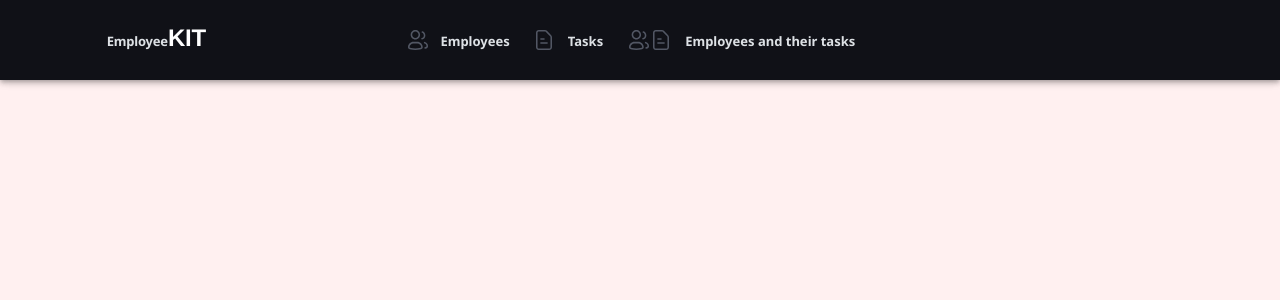
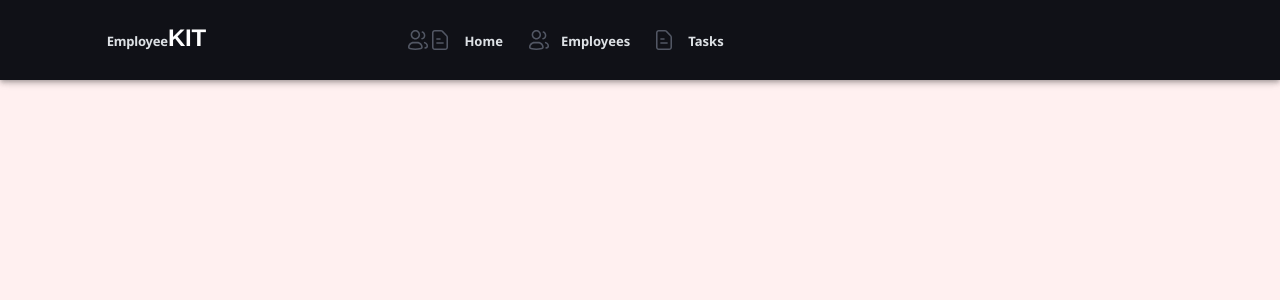
Before and after one commit to justa8866/EmployeesKit, a React (Vite) app: page / in a window 1280 px wide. Shown: the top 300 px of the page. Built offline with nearby package versions, Linux system fonts and the light colour scheme; no server answers; what mui-image would draw is missing.

Commit message:
feat(nav): add href props to nav items

```diff
--- a/src/common/NavItems/NavItems.tsx
+++ b/src/common/NavItems/NavItems.tsx
@@ -1,4 +1,4 @@
-import { IconButton, Link } from '@mui/material'
+import { IconButton } from '@mui/material'
 import { BoxColor, MainBox, Text } from './NavItems.style'
 import React from 'react'
 
@@ -20,7 +20,9 @@ const NavItems = ({ items }: IPropNavItems) => {
           <IconButton edge='start' color='inherit' aria-label='menu'>
             <item.icon />
           </IconButton>
-          <Link href={item.href}><Text variant='h5'>{item.value}</Text></Link>
+          <Text href={item.href} variant='h5'>
+            {item.value}
+          </Text>
         </BoxColor>
       ))}
     </MainBox>
--- a/src/components/Navbar/index.tsx
+++ b/src/components/Navbar/index.tsx
@@ -1,7 +1,7 @@
 import React from 'react'
 import { Box, Grid } from '@mui/material'
+import MenuIcon from '@mui/icons-material/Menu'
 import { NavActionKind, useNav } from './Reducer/NavReducer'
-import MenuIcon from '@mui/icons-material/Menu'
 import LayoutGrid from '../../common/LayoutGrid'
 import {
   BoxMenu,
@@ -12,26 +12,29 @@ import {
   MenuIconButton,
 } from './Navbar.style'
 
-import PeopleAndTasksIcon from '../../assets/PeopleAndTasksIcon'
 import PeopleIcon from '../../assets/PeopleIcon'
 import TasksIcon from '../../assets/TasksIcon'
+import PeopleAndTasksIcon from '../../assets/PeopleAndTasksIcon'
 import Logo from '../../common/Logo'
 import NavItems, { IItemNavElement } from '../../common/NavItems/NavItems'
 import DrawerElement from '../DrawerElement/DrawerElemrent'
+import RoutesList from '../../router/routes'
 
 const items: IItemNavElement[] = [
   {
+    value: 'Home',
+    icon: PeopleAndTasksIcon,
+    href: RoutesList.Home,
+  },
+  {
     value: 'Employees',
     icon: PeopleIcon,
+    href: RoutesList.Employee,
   },
   {
     value: 'Tasks',
     icon: TasksIcon,
-
-  },
-  {
-    value: 'Employees and their tasks',
-    icon: PeopleAndTasksIcon,
+    href: RoutesList.Task,
   },
 ]
 
```
